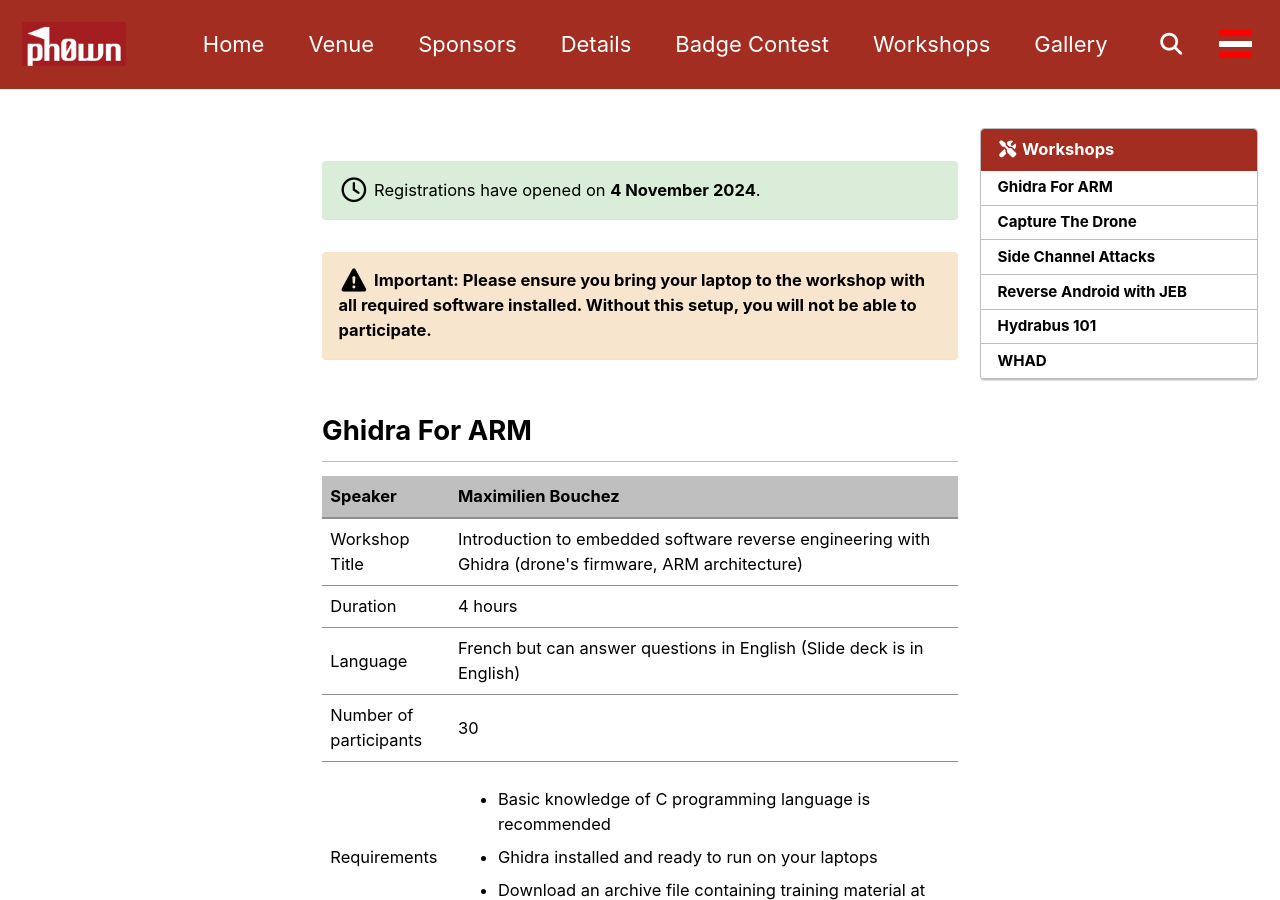
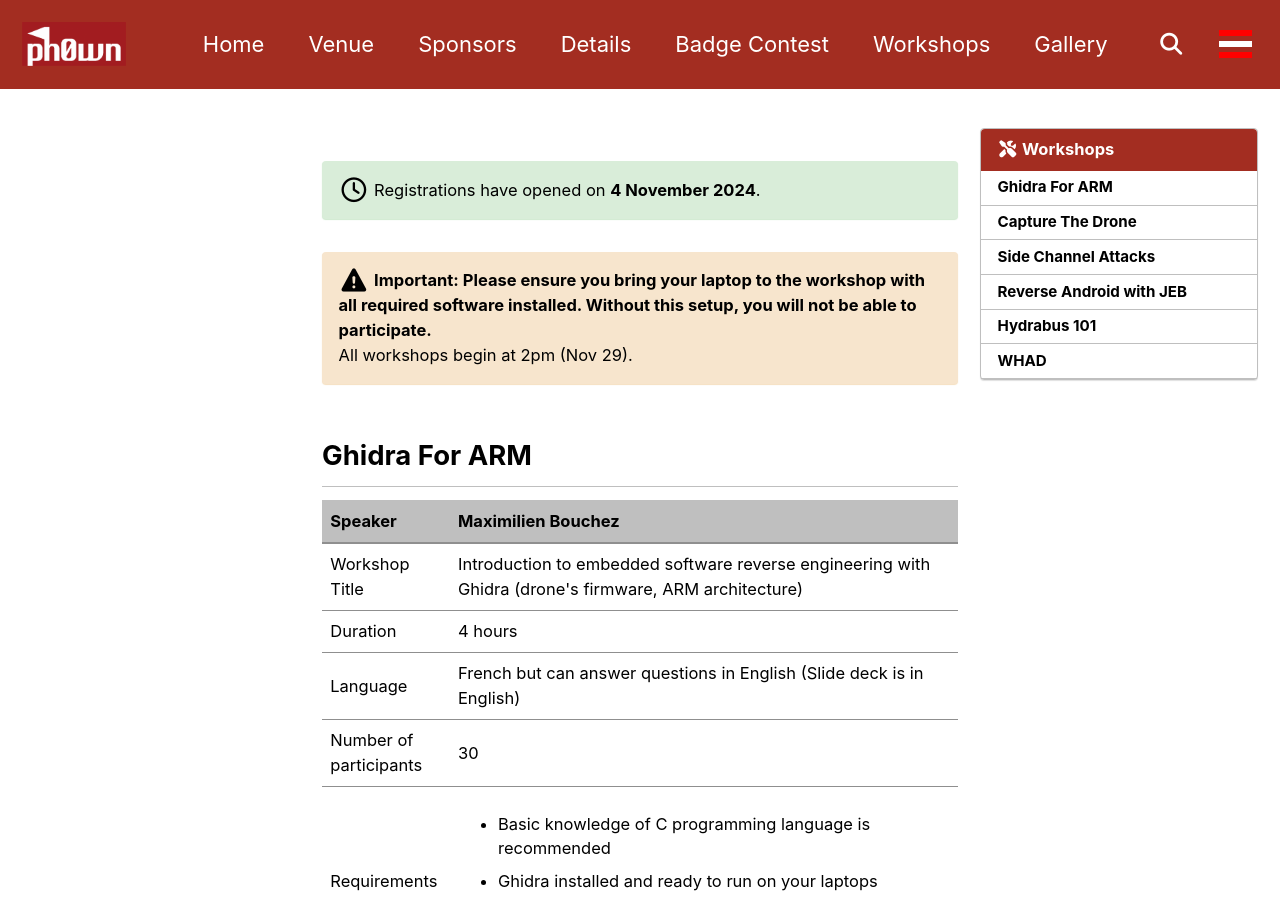
Before and after one commit to ph0wn/ph0wn.github.io, a Jekyll site: the page built from _posts/2024-10-21-workshops24.md, in a window 1280 px wide and 900 px high. Built offline with Jekyll 4.4.1, drawn with Linux system fonts in a browser that asks for light colours; cached includes are drawn as plain includes.

Commit message:
workshop begin time

```diff
--- a/_posts/2024-10-21-workshops24.md
+++ b/_posts/2024-10-21-workshops24.md
@@ -14,6 +14,8 @@ toc_sticky: true
 
 <div class="notice notice--warning">
   <i class="far fa-solid fa-triangle-exclamation fa-xl"> </i> <b>Important: Please ensure you bring your laptop to the workshop with all required software installed. Without this setup, you will not be able to participate.</b>
+  <br>
+	All workshops begin at 2pm (Nov 29).
 </div>
 
 
```
